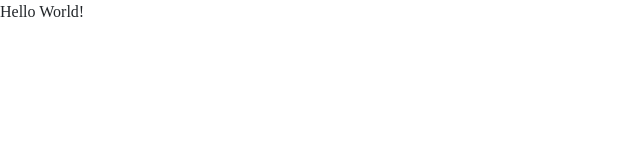
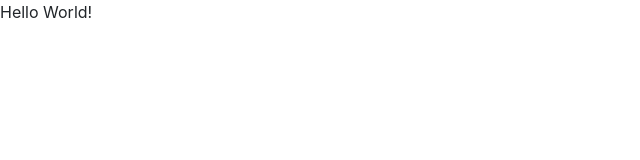
Before and after one commit to mjonathannn/design-system-example, a React (Vite) app: page / in a window 1280 px wide. Shown: the top 160 px of the page, without its empty margins (0-640 px from the left). Built offline with nearby package versions, Linux system fonts and the light colour scheme.

Commit message:
feat: add Inter font-family token and apply globally

```diff
--- a/src/foundation/typography.ts
+++ b/src/foundation/typography.ts
@@ -1,4 +1,7 @@
 export const typography = {
+  fontFamily: {
+    sans: 'Inter, ui-sans-serif, system-ui, -apple-system, BlinkMacSystemFont, "Segoe UI", sans-serif',
+  },
   fontWeight: {
     regular: 400,
     medium: 500,
--- a/src/styles/GlobalStyle.ts
+++ b/src/styles/GlobalStyle.ts
@@ -1,4 +1,6 @@
 import { createGlobalStyle } from "styled-components"
+
+import { typography } from "@/foundation"
 
 const GlobalStyle = createGlobalStyle`
   * {
@@ -6,6 +8,10 @@ const GlobalStyle = createGlobalStyle`
     margin: 0;
     padding: 0;
   }
+
+  body {
+    font-family: ${typography.fontFamily.sans};
+  }
 `
 
 export default GlobalStyle
```
